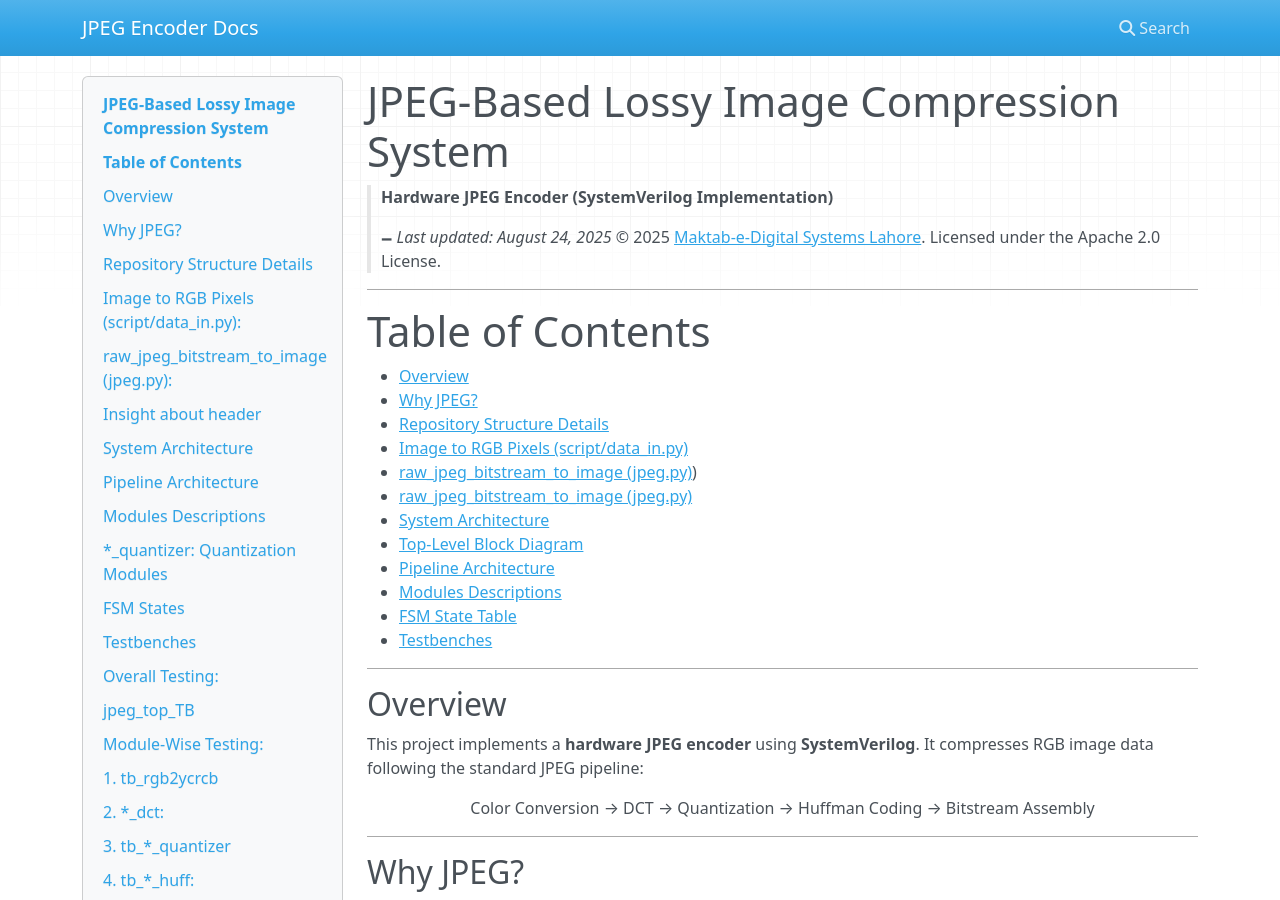
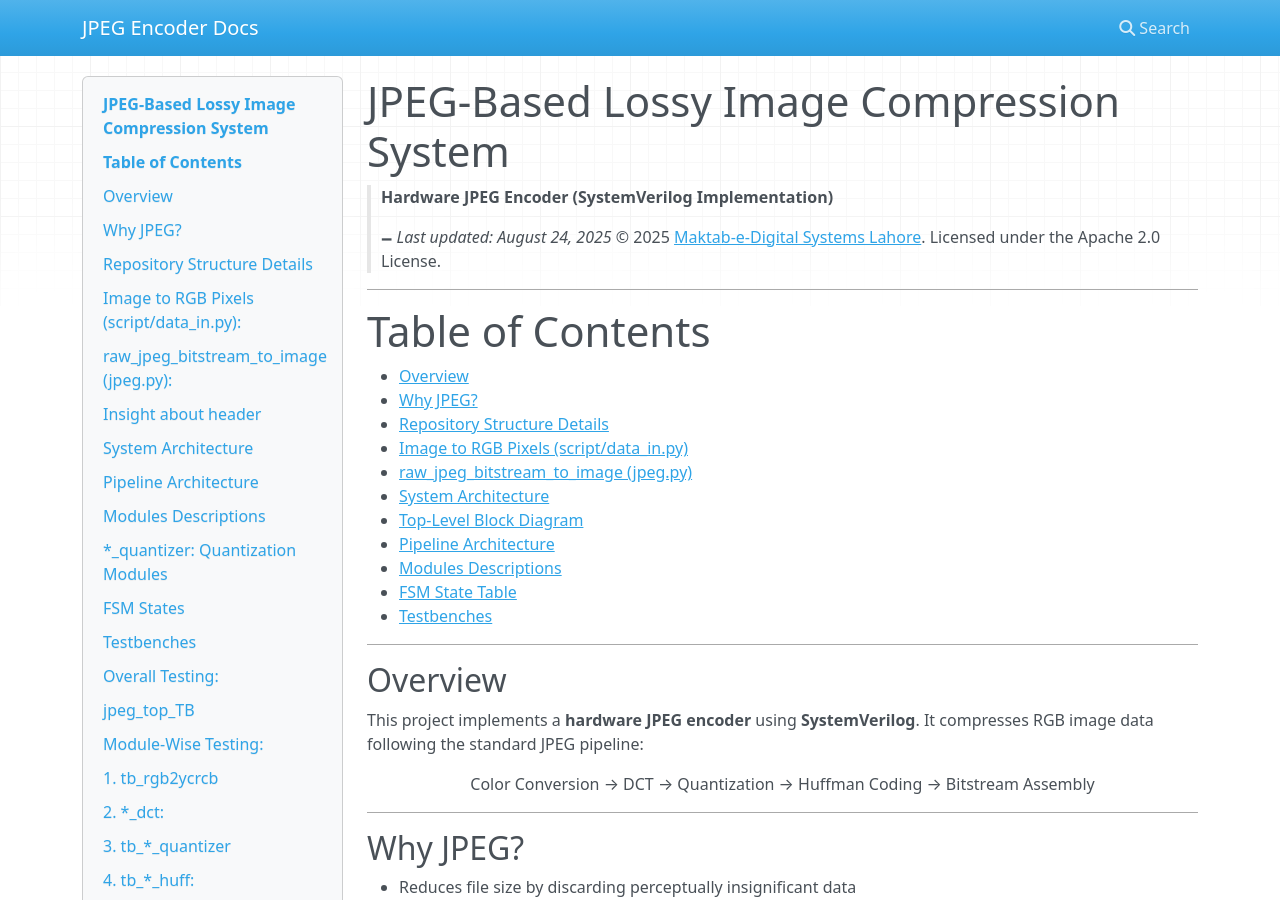
Before and after one commit to rmknae/JPEG--ENCODER, an MkDocs documentation site: the page built from docs/index.md, in a window 1280 px wide and 900 px high. Built offline with MkDocs 1.6.1, drawn with Linux system fonts in a browser that asks for light colours; nearby versions of some CDN libraries.

Commit message:
Update index.md

```diff
--- a/docs/index.md
+++ b/docs/index.md
@@ -12,7 +12,6 @@
 - [Why JPEG?](#why-jpeg)
 - [Repository Structure Details](#repository-structure-details)
 - [Image to RGB Pixels (script/data_in.py)](#image-to-rgb-pixels-scriptdatainpy)
-- [raw_jpeg_bitstream_to_image (jpeg.py)](#raw_jpeg_bitstream_to_image-jpegpy))
 - [raw_jpeg_bitstream_to_image (jpeg.py)](#raw_jpeg_bitstream_to_image-jpegpy)
 - [System Architecture](#system-architecture)
   - [Top-Level Block Diagram](#top-level-block-diagram)
```
